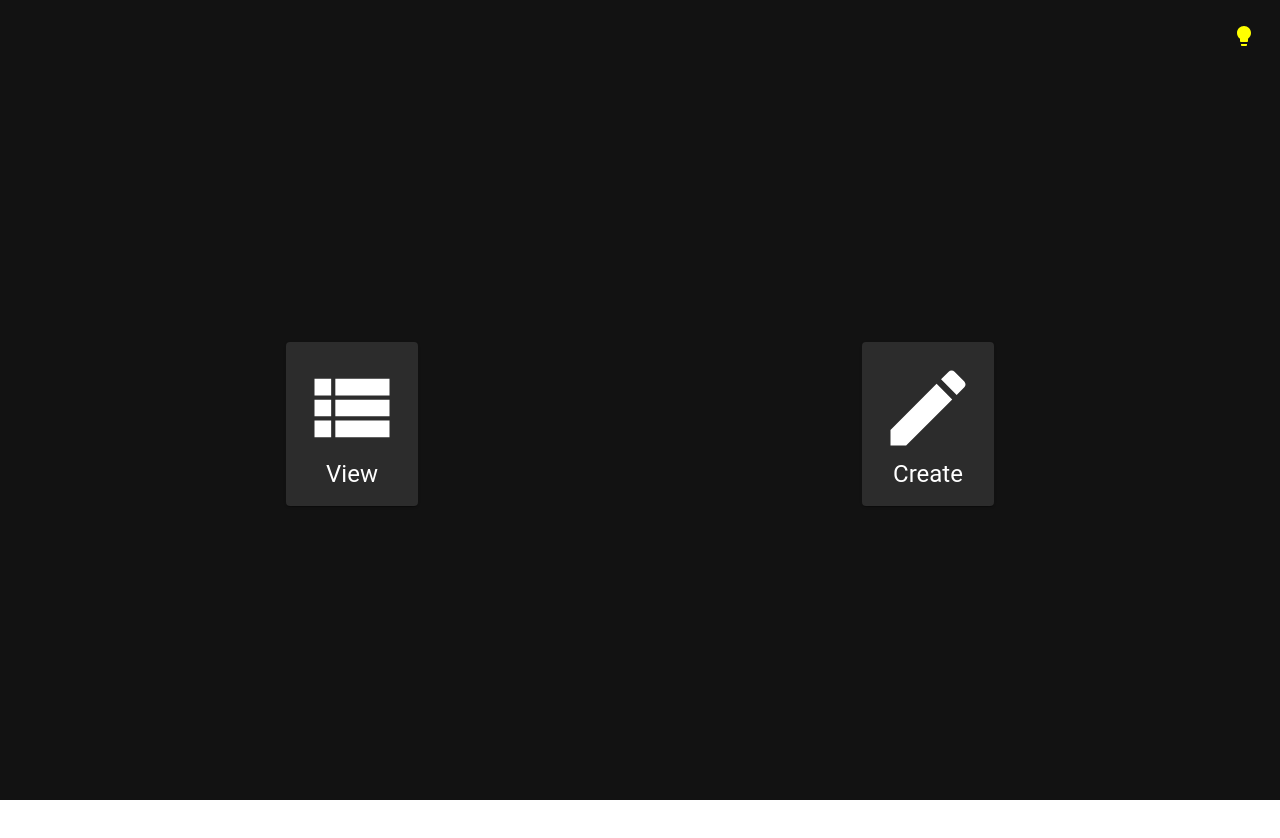
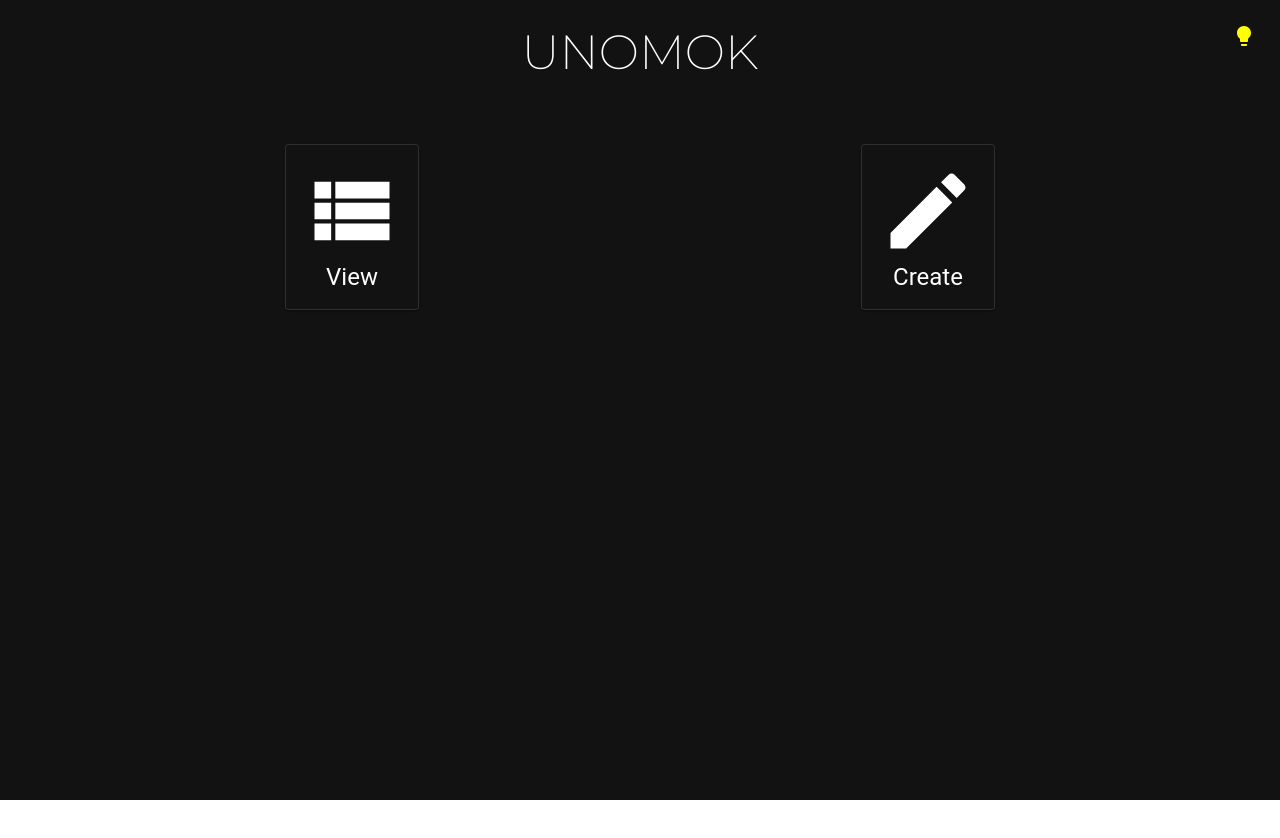
Before and after one commit to DivyanshFalodiya/task, a React (Create React App) app: page / in a window 1280 px wide. Shown: the top 838 px of the page. After the commit the page ends 800 px from the top, so only its background shows below. Built offline with nearby package versions, Linux system fonts and the light colour scheme.

Commit message:
:lipstick: subtle UI changes

```diff
--- a/src/components/Home/Home.jsx
+++ b/src/components/Home/Home.jsx
@@ -6,6 +6,7 @@ import {
   CardMedia,
   Grid,
   Typography,
+  useTheme,
 } from "@mui/material";
 import { makeStyles } from "@mui/styles";
 import { Add, Edit, ViewList } from "@mui/icons-material";
@@ -28,43 +29,56 @@ const useStyles = makeStyles((theme) => ({
 // Home Page
 const Home = () => {
   const classes = useStyles();
+  const theme = useTheme();
+
+  // Helpers
+  const cards = [
+    { path: "/view", text: "View", Icon: ViewList },
+    { path: "/create", text: "Create", Icon: Edit },
+  ];
+
   return (
     <Box
       sx={{
         width: "100%",
-        height: "100vh",
-        display: "flex",
-        alignItems: "center",
       }}
     >
-      <Grid container display="flex" alignItems="center">
-        <Grid item xs={12} sm={6} className={classes.gridItems}>
-          <Link to="/view" className={classes.link}>
-            <Card>
+      <Typography
+        align="center"
+        variant="h3"
+        color={theme.palette.text.primary}
+        sx={{ fontFamily: "Montserrat, Roboto, sans-serif" }}
+      >
+        UNOMOK
+      </Typography>
+      <Grid
+        container
+        display="flex"
+        alignItems="center"
+        sx={{ mt: theme.spacing(5) }}
+      >
+        {cards.map((c, i) => (
+          <Grid key={i} item xs={12} sm={6} className={classes.gridItems}>
+            <Link to={c.path} className={classes.link}>
+              <Card
+                sx={{
+                  background: theme.palette.background.default,
+                  border: `1px solid ${theme.palette.divider}`,
+                }}
+              >
                 <CardActionArea sx={{ p: 2 }}>
                   <CardMedia
-                  component={ViewList}
+                    component={c.Icon}
                     sx={{ height: 100, width: 100 }}
                   />
                   <Typography align="center" variant="h5">
-                  View
+                    {c.text}
                   </Typography>
                 </CardActionArea>
               </Card>
             </Link>
           </Grid>
-        <Grid item xs={12} sm={6} className={classes.gridItems}>
-          <Link to="/create" className={classes.link}>
-            <Card>
-              <CardActionArea sx={{ p: 2 }}>
-                <CardMedia component={Edit} sx={{ height: 100, width: 100 }} />
-                <Typography align="center" variant="h5">
-                  Create
-                </Typography>
-              </CardActionArea>
-            </Card>
-          </Link>
-        </Grid>
+        ))}
       </Grid>
     </Box>
   );
--- a/src/index.css
+++ b/src/index.css
@@ -7,7 +7,7 @@ html {
 body {
   height: 100%;
   margin: 0;
-  font-family: -apple-system, BlinkMacSystemFont, "Segoe UI", "Roboto", "Oxygen",
+  font-family: -apple-system, BlinkMacSystemFont, "Roboto", "Segoe UI", "Oxygen",
     "Ubuntu", "Cantarell", "Fira Sans", "Droid Sans", "Helvetica Neue",
     sans-serif;
   -webkit-font-smoothing: antialiased;
```
Lines whose indentation alone changed are shown as unchanged.
